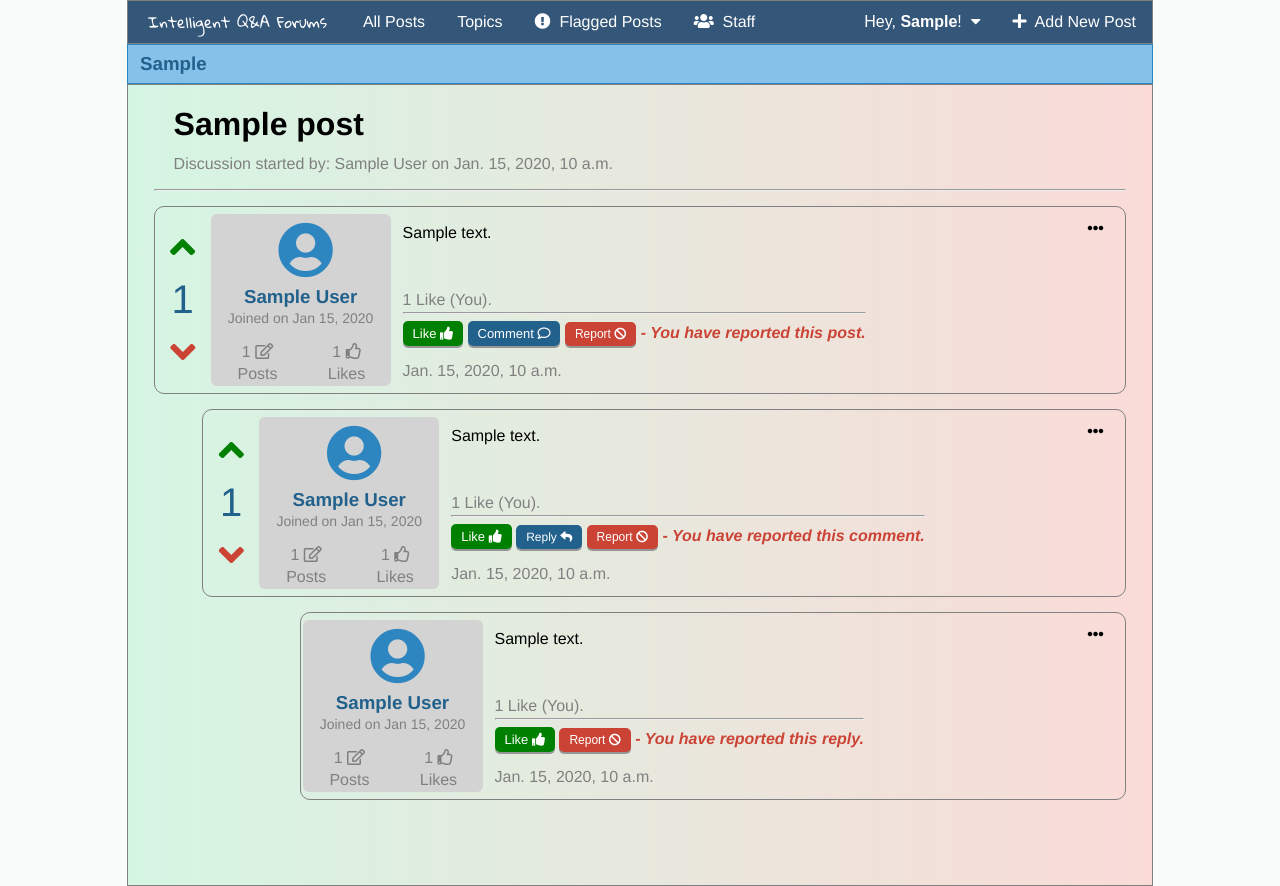
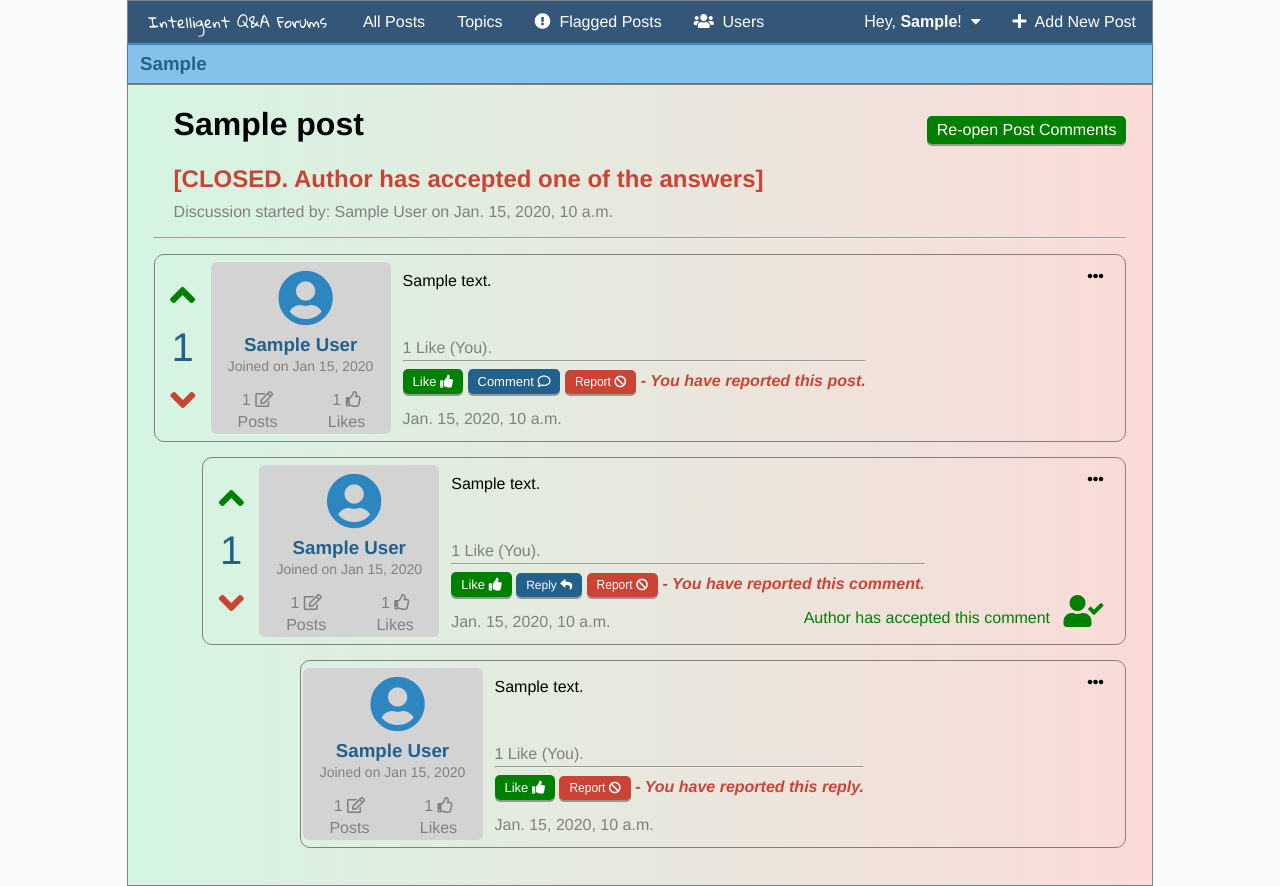
Before and after one commit to osama-aboukoura/final-year-project, a Django app: page /1/ in a window 1280 px wide. Run offline with Django 3.2, Linux system fonts and the light colour scheme; a user stored in the database is signed in; tables that the repository leaves empty hold one stand-in row (values such as "Sample post"); some libraries are stand-ins or nearby versions.

Commit message:
Accept a comment on a post

```diff
--- a/comment/models.py
+++ b/comment/models.py
@@ -14,6 +14,7 @@ class Comment(models.Model):
     commentVotersDown = models.ManyToManyField(UserProfile, blank=True, related_name='comment_votes_down')
     commentFlags = models.ManyToManyField(UserProfile, blank=True, related_name='comment_flags')
     commentDisabled = models.BooleanField(default=False)
+    commentAccepted = models.BooleanField(default=False)
 
     def __str__(self):
         return "Comment " + str(self.pk) + " on " + str(self.commentOnPost)
--- a/comment/templates/comment/comment.html
+++ b/comment/templates/comment/comment.html
@@ -30,7 +30,13 @@
                 {% url 'comment:edit-comment' post.pk comment.pk as the_edit_url %}
                 {% url 'comment:delete-comment' post.pk comment.pk as the_delete_url %}
                 {% include "post/widgets/edit-delete-dropdown.html" with edit_url=the_edit_url delete_url=the_delete_url %}
+            {% elif user.username == post.postedBy.user.username and post.postClosed == False %}
+                <a class='button accept-answer-button' href="{% url 'comment:accept-answer' post.pk comment.pk %}">Accept Answer</a>
             {% endif %}
+        {% endif %}
+
+        {% if comment.commentAccepted %}
+            <span class='accepted-comment'>Author has accepted this comment &nbsp;&nbsp;<i style='font-size: 2em' class="fas fa-user-check"></i></span>
         {% endif %}
 
         <div class='buttons-and-date-fixed-bottom'>
@@ -45,8 +51,6 @@
             <hr/>
 
             {% if user.is_authenticated %}
-                {% comment %} <button class='button blue'>Like <i class="far fa-thumbs-up"></i></button> {% endcomment %}
-                {% comment %} <a class='button blue' href='{{comment.pk}}/like/'>Like <i class="far fa-thumbs-up"></i></a> {% endcomment %}
                 {% if logged_in_user_profile in comment.commentLikes.all %}
                     <a class='comment-link' style='background:green' href='{{comment.pk}}/comment-like/'>Like <i class="fas fa-thumbs-up"></i></a>
                 {% else %}
--- a/comment/templates/comment/notify_author_email.html
+++ b/comment/templates/comment/notify_author_email.html
@@ -2,13 +2,13 @@
 <head>
 </head>
 <body>
-    <h1>Hello!</h1>
+    <h1>Hi there,</h1>
 
     <h2>A New Comment on One of Our Intelligent Q&#38;A Posts!</h2>
     <p>{{comment_by.first_name}} {{comment_by.last_name}} has added a new comment on a post you have either started or commented on.</p>
     <h2 style='background:#D6FFDE; padding:10px 20px; border:1px solid green; border-radius:4px;'>Post Title: {{post.postTitle}} - ({{post.postTopic}})</h2>
     <h4 style='background:#D6EAF8; padding:10px 20px; border:1px solid #21618C; border-radius:4px;'>Post: {{post.postContent}}</h4>
-    <h4 style='background:#D6EAF8; padding:10px 30px; border:1px solid #21618C; border-radius:4px;'>Comment by {{comment_by.first_name}}: {{comment.commentContent}}</h4>
+    <h4 style='background:#D6EAF8; padding:10px 20px; border:1px solid #21618C; border-radius:4px;'>Comment by {{comment_by.first_name}}: {{comment.commentContent}}</h4>
     <p style='color:#CB4335;'>Click the link to view the comment on the site: <a href="http://localhost:8000/{{post.pk}}/">View Comment</a>.</p>
 
     <br/><br/>
--- a/comment/urls.py
+++ b/comment/urls.py
@@ -5,27 +5,16 @@ app_name = 'comment'
 
 urlpatterns = [
 
-    # url: /posts/3/add-comment/
     url(r'^(?P<pk>[0-9]+)/add-comment/$', views.CommentCreate.as_view(), name='add-comment'),
-    # url: /posts/3/2/edit-comment/
     url(r'^(?P<post_pk>[0-9]+)/(?P<pk>[0-9]+)/edit-comment/$', views.CommentUpdate.as_view(), name='edit-comment'),
-    # url: /posts/3/2/delete-comment/
     url(r'^(?P<post_pk>[0-9]+)/(?P<pk>[0-9]+)/delete-comment/$', views.CommentDelete.as_view(), name='delete-comment'),
-    # url: /posts/3/2/comment-like/
     url(r'^(?P<post_pk>[0-9]+)/(?P<pk>[0-9]+)/comment-like/$', views.CommentLike.as_view(), name='like-comment'),
-    # url: /posts/3/2/comment-vote-up/
     url(r'^(?P<post_pk>[0-9]+)/(?P<pk>[0-9]+)/comment-vote-up/$', views.CommentVoteUp.as_view(), name='vote-up-comment'),
-    # url: /posts/3/2/comment-vote-down/
     url(r'^(?P<post_pk>[0-9]+)/(?P<pk>[0-9]+)/comment-vote-down/$', views.CommentVoteDown.as_view(), name='vote-down-comment'),
-    # url: /posts/3/2/report-comment/
     url(r'^(?P<post_pk>[0-9]+)/(?P<pk>[0-9]+)/report-comment/$', views.CommentReport.as_view(), name='report-comment'),
-    # url: /posts/3/2/disable-comment/
     url(r'^(?P<pk>[0-9]+)/disable-comment/$', views.CommentEnableDisablePage.as_view(), name='disable-comment'),
-    # url: /posts/3/disable-comment-confirm/
     url(r'^(?P<pk>[0-9]+)/disable-comment-confirm/$', views.CommentEnableDisable.as_view(), name='disable-comment-confirm'),
-    # url: /posts/3/remove-comment-flags/
     url(r'^(?P<pk>[0-9]+)/remove-comment-flags/$', views.CommentRemoveFlagsPage.as_view(), name='remove-comment-flags'),
-    # url: /posts/3/remove-comment-flags/
     url(r'^(?P<pk>[0-9]+)/remove-comment-flags-confirm/$', views.CommentRemoveFlags.as_view(), name='remove-comment-flags-confirm'),
-
+    url(r'^(?P<post_pk>[0-9]+)/(?P<pk>[0-9]+)/accept-answer/$', views.AcceptAnswer.as_view(), name='accept-answer'),
 ]
--- a/main/templates/main/flagged-posts/flagged-posts.html
+++ b/main/templates/main/flagged-posts/flagged-posts.html
@@ -114,7 +114,7 @@
     {% if flagged.posts or flagged.comments or flagged.replies %}
         </table>
     {% else %}
-        <h2>Great News! There are no flagged posts.</h2>
+        <h1>Great News! There are no flagged posts.</h1>
     {% endif %}
 </div>
 
--- a/main/templates/main/navigationbar.html
+++ b/main/templates/main/navigationbar.html
@@ -11,7 +11,7 @@
         <a href="{% url 'main:flagged-posts'%}"><i class="fas fa-exclamation-circle"></i>&nbsp; Flagged Posts</a>
     {% endif %}
     {% if user.is_superuser %}
-        <a href="{% url 'main:staff'%}"><i class="fas fa-users"></i></i>&nbsp; Staff</a>
+        <a href="{% url 'main:staff'%}"><i class="fas fa-users"></i></i>&nbsp; Users</a>
     {% endif %}
     {% comment %} <a style="float:right" href="/admin"><i class="fas fa-unlock-alt"></i>&nbsp; Admin</a> {% endcomment %}
     {% if user.is_authenticated %}
--- a/main/templates/main/staff.html
+++ b/main/templates/main/staff.html
@@ -9,7 +9,7 @@
     {% if True %}
         <h1>Admin Panel</h1>
         <hr/>
-        <p>Change the users' permissions on the site to either staff/regular user</p>
+        <p>Change the users' permissions on the site to either staff/regular users. Activate/Deactivate accounts.</p>
         <table class="postsTable">
             <tr>
                 <th width='15%'>Username</th>
--- a/post/models.py
+++ b/post/models.py
@@ -18,6 +18,7 @@ class Post(models.Model):
     postNumberOfComments = models.IntegerField(default=0)
     postFlags = models.ManyToManyField(UserProfile, blank=True, related_name='post_flags')
     postDisabled = models.BooleanField(default=False)
+    postClosed = models.BooleanField(default=False)
 
     def get_absolute_url(self):
         return reverse("post:showPost", kwargs={"pk": self.pk})
--- a/post/static/post-comment-reply/style.css
+++ b/post/static/post-comment-reply/style.css
@@ -17,8 +17,16 @@
 }
 
 .post-title {
+    position: relative;
     width: 100%;
     padding-left: 20px;
+}
+
+.repoen-comments-button {
+    position: absolute;
+    top: 10px;
+    right: 20px;
+    font-size: 1em;
 }
 
 .discussion-postedBy-and-date {
@@ -102,6 +110,20 @@
     padding: 10px 10px 110px 10px;
 }
 
+.accept-answer-button {
+    position: absolute;
+    top: 10px;
+    right: -30px;
+    background-color: green;
+}
+
+.accepted-comment {
+    position: absolute;
+    bottom: 10px;
+    right: -30px;
+    color: green;
+}
+
 .ellipsis-top-right {
     position: absolute;
     top: -10px;
--- a/post/static/style.css
+++ b/post/static/style.css
@@ -37,3 +37,6 @@ body {
 .danger {
     background-color: #CB4335;
 }
+.green {
+    background-color: green;
+}
--- a/post/templates/post/post-comment-reply.html
+++ b/post/templates/post/post-comment-reply.html
@@ -11,7 +11,15 @@
 <div class='wrapper'>
 
     <div class='post-title'>
+        {% if user.is_authenticated %}
+            {% if user.username == post.postedBy.user.username and post.postClosed == True %}
+                <a class='button green repoen-comments-button' href="{% url 'post:open-comments' post.pk %}">Re-open Post Comments</a>
+            {% endif %}
+        {% endif %}
         <h1>{{post.postTitle}}</h1>
+        {% if post.postClosed %}
+            <h2 style='color:#CB4335;'>[CLOSED. Author has accepted one of the answers]</h2>
+        {% endif %}
         <p class='discussion-postedBy-and-date'>Discussion started by: {{post.postedBy.user.first_name}} {{post.postedBy.user.last_name}} on {{post.postDate}}{% if post.postLastUpdated > post.postDate %} - latest update on {{post.postLastUpdated}}{% endif %}</p>
     </div>
     <hr />
--- a/post/urls.py
+++ b/post/urls.py
@@ -5,29 +5,18 @@ app_name = 'post'
 
 urlpatterns = [
 
-    # url: /posts/4/
     url(r'^(?P<pk>[0-9]+)/$', views.ShowPostView.as_view(), name='showPost'),
-    # url: /posts/add-post/
     url(r'^add-post/$', views.PostCreate.as_view(), name='add-post'),
-    # url: /posts/3/edit-post/
     url(r'^(?P<pk>[0-9]+)/edit-post/$', views.PostUpdate.as_view(), name='edit-post'),
-    # url: /posts/3/delete-post/
     url(r'^(?P<pk>[0-9]+)/delete-post/$', views.PostDelete.as_view(), name='delete-post'),
-    # url: /posts/3/like/
     url(r'^(?P<pk>[0-9]+)/like/$', views.PostLike.as_view(), name='like-post'),
-    # url: /posts/3/post-vote-up/
     url(r'^(?P<pk>[0-9]+)/post-vote-up/$', views.PostVoteUp.as_view(), name='vote-up-post'),
-    # url: /posts/3/post-vote-down/
     url(r'^(?P<pk>[0-9]+)/post-vote-down/$', views.PostVoteDown.as_view(), name='vote-down-post'),
-    # url: /posts/3/report-post/
     url(r'^(?P<pk>[0-9]+)/report-post/$', views.PostReport.as_view(), name='report-post'),
-    # url: /posts/3/disable-post/
     url(r'^(?P<pk>[0-9]+)/disable-post/$', views.PostEnableDisablePage.as_view(), name='disable-post'),
-    # url: /posts/3/disable-post-confirm/
     url(r'^(?P<pk>[0-9]+)/disable-post-confirm/$', views.PostEnableDisable.as_view(), name='disable-post-confirm'),
-    # url: /posts/3/remove-post-flags/
     url(r'^(?P<pk>[0-9]+)/remove-post-flags/$', views.PostRemoveFlagsPage.as_view(), name='remove-post-flags'),
-    # url: /posts/3/remove-post-flags/
     url(r'^(?P<pk>[0-9]+)/remove-post-flags-confirm/$', views.PostRemoveFlags.as_view(), name='remove-post-flags-confirm'),
+    url(r'^(?P<pk>[0-9]+)/open-comments/$', views.PostOpenComments.as_view(), name='open-comments'),
 
 ]
--- a/post/views.py
+++ b/post/views.py
@@ -224,3 +224,17 @@ class PostRemoveFlags(RedirectView):
         post.postDisabled = False
         post.save()
         return redirect_url
+
+class PostOpenComments(LoginRequiredMixin, RedirectView):
+    login_url = '/login/'
+    def get_redirect_url(self, *args, **kwargs):
+        post = get_object_or_404(Post, id=self.kwargs.get('pk'))
+        redirect_url = post.get_absolute_url()
+        logged_in_user = self.request.user
+        if logged_in_user == post.postedBy.user:
+            post.postClosed = False
+            for comment in post.comment_set.all():
+                comment.commentAccepted = False
+                comment.save()
+        post.save()
+        return redirect_url
--- a/reply/views.py
+++ b/reply/views.py
@@ -51,7 +51,8 @@ class ReplyCreate(LoginRequiredMixin, CreateView):
             email_to.append(post.postedBy.user.email)
         # email the comment author if it isn't yourself
         if comment.commentBy.user != logged_in_user:
-            email_to.append(comment.commentBy.user.email)
+            if comment.commentBy.user.email not in email_to:
+                email_to.append(comment.commentBy.user.email)
         # email every user that has replied to the comment
         for reply in comment.reply_set.all():
             if reply.replyBy.user != logged_in_user:
```
Also changed, not shown: comment/views.py (+14 -0 lines), reply/templates/reply/notify_author_email.html (+5 -5 lines), comment/migrations/0005_comment_commentaccepted.py (added), post/migrations/0030_post_postclosed.py (added).
